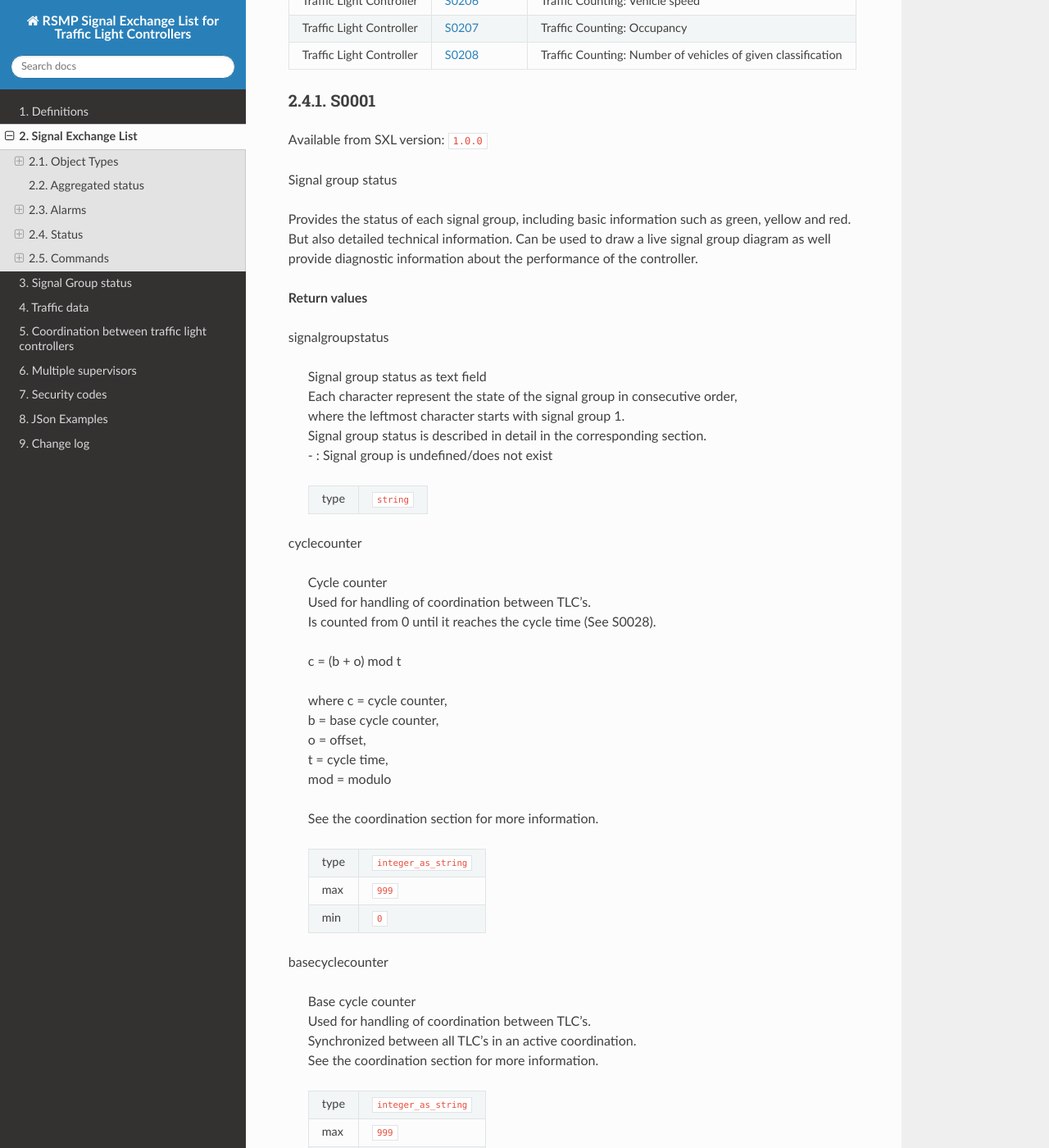
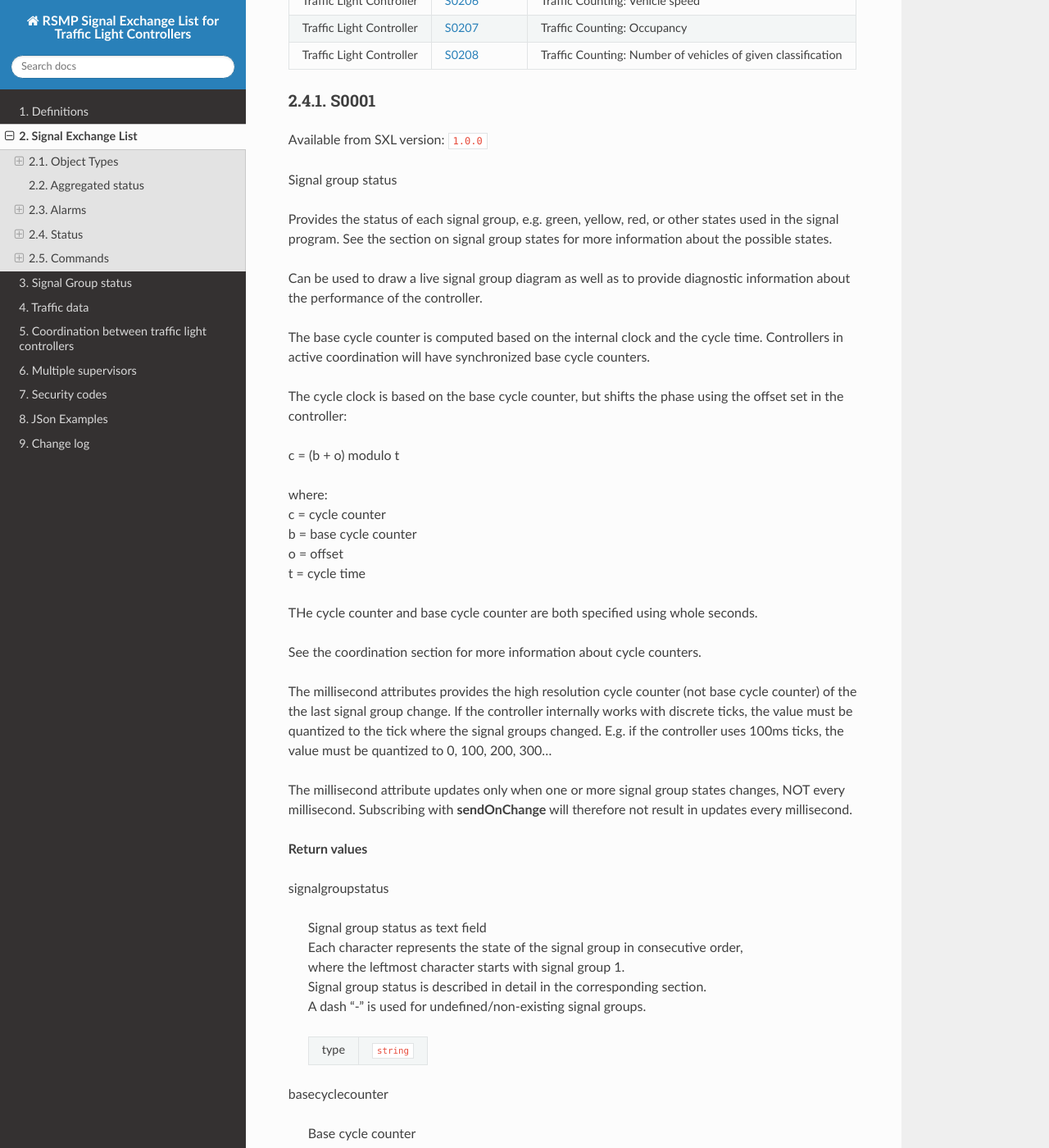
Before and after one commit to rsmp-nordic/rsmp_sxl_traffic_lights, a Sphinx documentation site: the page built from source/sxl_traffic_light_controller.rst, in a window 1280 px wide and 1400 px high, scrolled down 12788 px. Shown: the whole window at 82% size. Built offline with Sphinx 7.4.7 and the Read the Docs theme 3.1.0, drawn with Linux system fonts in a browser that asks for light colours; some of the changed text lies outside the part shown.

Commit message:
Update the SXL using the RSMP Schema repo

```diff
--- a/source/sxl_traffic_light_controller.rst
+++ b/source/sxl_traffic_light_controller.rst
@@ -668,41 +668,74 @@ Available from SXL version: ``1.0.0``
 
 Signal group status
 
-Provides the status of each signal group, including basic information
-such as green, yellow and red. But also detailed technical information.
-Can be used to draw a live signal group diagram as well provide
+Provides the status of each signal group, e.g. green, yellow, red, or
+other states used in the signal program. See the section on signal group
+states for more information about the possible states.
+
+Can be used to draw a live signal group diagram as well as to provide
 diagnostic information about the performance of the controller.
 
+The base cycle counter is computed based on the internal clock and the
+cycle time. Controllers in active coordination will have synchronized
+base cycle counters.
+
+The cycle clock is based on the base cycle counter, but shifts the phase
+using the offset set in the controller:
+
+c = (b + o) modulo t
+
+| where:
+| c = cycle counter
+| b = base cycle counter
+| o = offset
+| t = cycle time
+
+THe cycle counter and base cycle counter are both specified using whole
+seconds.
+
+See the coordination section for more information about cycle counters.
+
+The millisecond attributes provides the high resolution cycle counter
+(not base cycle counter) of the the last signal group change. If the
+controller internally works with discrete ticks, the value must be
+quantized to the tick where the signal groups changed. E.g. if the
+controller uses 100ms ticks, the value must be quantized to 0, 100, 200,
+300…
+
+The millisecond attribute updates only when one or more signal group
+states changes, NOT every millisecond. Subscribing with **sendOnChange**
+will therefore not result in updates every millisecond.
+
 
 **Return values**
 
 signalgroupstatus
 
     Signal group status as text field |br|
-    Each character represent the state of the signal group in consecutive order, |br|
+    Each character represents the state of the signal group in consecutive order, |br|
     where the leftmost character starts with signal group 1. |br|
     Signal group status is described in detail in the corresponding section. |br|
-    - : Signal group is undefined/does not exist
-
-    ====  ==========
-    type  ``string``
-    ====  ==========
+    A dash "-" is used for undefined/non-existing signal groups.
+
+    ====  ==========
+    type  ``string``
+    ====  ==========
+
+basecyclecounter
+
+    Base cycle counter |br|
+    Updates once per second, counting from 0 and wrapping around when reaching the cycle time.
+
+    ====  =====================
+    type  ``integer_as_string``
+    max   ``999``
+    min   ``0``
+    ====  =====================
 
 cyclecounter
 
     Cycle counter |br|
-    Used for handling of coordination between TLC’s. |br|
-    Is counted from 0 until it reaches the cycle time (See S0028). |br|
-    |br|
-    c = (b + o) mod t |br|
-    |br|
-    where c = cycle counter, |br|
-    b = base cycle counter, |br|
-    o = offset, |br|
-    t = cycle time, |br|
-    mod = modulo |br|
-    |br|
-    See the coordination section for more information.
+    Updates once per second, counting from 0 and wrapping around when reaching the cycle time.
 
     ====  =====================
     type  ``integer_as_string``
@@ -710,16 +743,15 @@ cyclecounter
     min   ``0``
     ====  =====================
 
-basecyclecounter
-
-    Base cycle counter |br|
-    Used for handling of coordination between TLC’s. |br|
-    Synchronized between all TLC’s in an active coordination. |br|
-    See the coordination section for more information.
-
-    ====  =====================
-    type  ``integer_as_string``
-    max   ``999``
+millisecond
+
+    Provides the cycle counter (not base cycle counter) in milliseconds |br|
+    of when the last signal group state changed occured. |br|
+    Updates only when the signalgroupstatus attribute changes.
+
+    ====  =====================
+    type  ``integer_as_string``
+    max   ``999999``
     min   ``0``
     ====  =====================
 
@@ -4034,10 +4066,17 @@ Available from SXL version: ``1.0.1``
 
 Set clock
 
-Can be used to manually set the clock of the traffic light controller if
-automatic time synchronization (NTP or watchdog sync) is not available.
-For instance, during maintenance work. Note: UTC is used. Requires
-security code 1
+This command will be removed in an upcoming version. You should instead
+use automatic time synchronization using e.g. using NTP or GPS.
+
+Can be used to manually set the clock of the traffic light controller in
+case automatic time synchronization is not available, e.g. during
+maintenance work.
+
+If automatic time synchronization is active, the command returns a
+normal response, but is otherwise ignored and does not set the clock.
+
+UTC is used. Requires security code 1.
 
 
 **Arguments**
```
